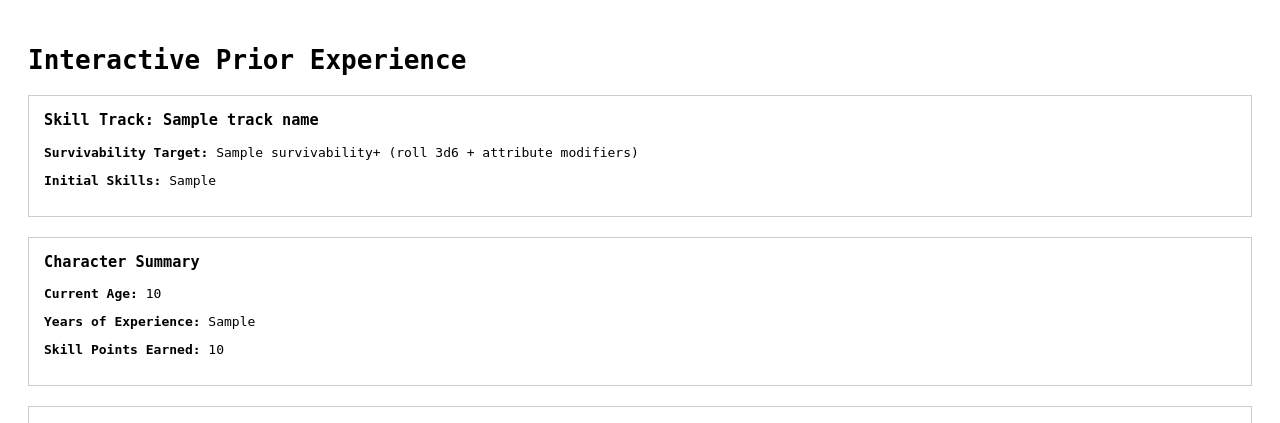
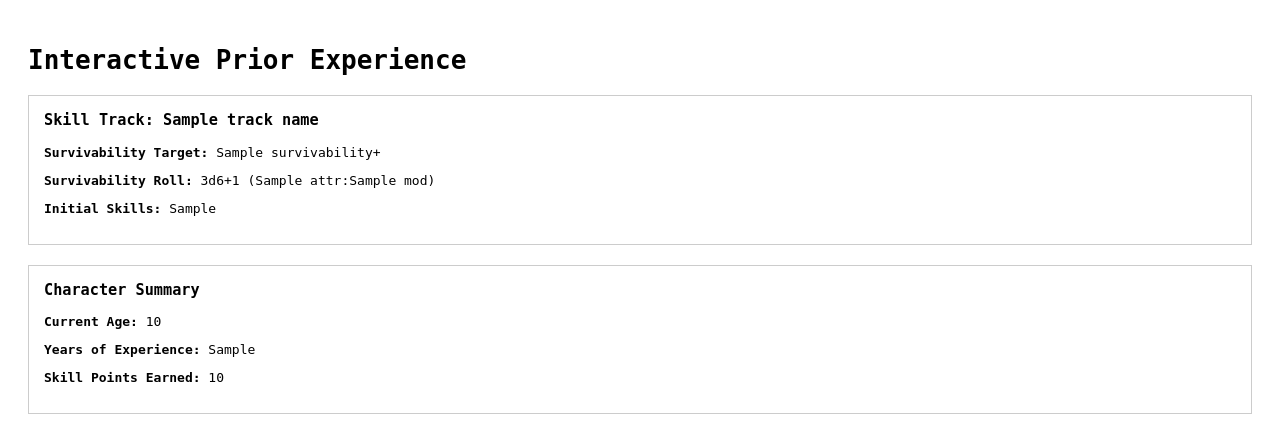
Before and after one commit to smarks/pillars-character-gen, a Django app: template webapp/webapp/generator/templates/generator/interactive.html in a window 1280 px wide. Shown: the top 423 px of the page. Run offline with Django 5.2, Linux system fonts and the light colour scheme; the template is opened without the code that fills it: most values are stand-ins (such as "Sample title", 1, 10 or a date in 2020).

Commit message:
Show attribute modifier breakdown in survivability display
Now shows: "Survivability Roll: 3d6+3 (STR:+0 DEX:+1 INT:+0 WIS:+0 CON:+2 CHR:+0)"

🤖 Generated with [Claude Code](https://claude.com/claude-code)

Co-Authored-By: Claude <noreply@anthropic.com>

```diff
--- a/webapp/webapp/generator/templates/generator/interactive.html
+++ b/webapp/webapp/generator/templates/generator/interactive.html
@@ -27,7 +27,9 @@
 
     <div class="section">
         <h3>Skill Track: {{ track_name }}</h3>
-        <p><strong>Survivability Target:</strong> {{ survivability }}+ (roll 3d6 + attribute modifiers)</p>
+        <p><strong>Survivability Target:</strong> {{ survivability }}+</p>
+        <p><strong>Survivability Roll:</strong> 3d6{% if total_modifier >= 0 %}+{% endif %}{{ total_modifier }}
+            ({% for attr, mod in attr_modifiers.items %}{{ attr }}:{% if mod >= 0 %}+{% endif %}{{ mod }}{% if not forloop.last %} {% endif %}{% endfor %})</p>
         <p><strong>Initial Skills:</strong> {{ initial_skills|join:", " }}</p>
     </div>
 
```
Also changed, not shown: webapp/webapp/generator/views.py (+14 -0 lines), webapp/db.sqlite3.
